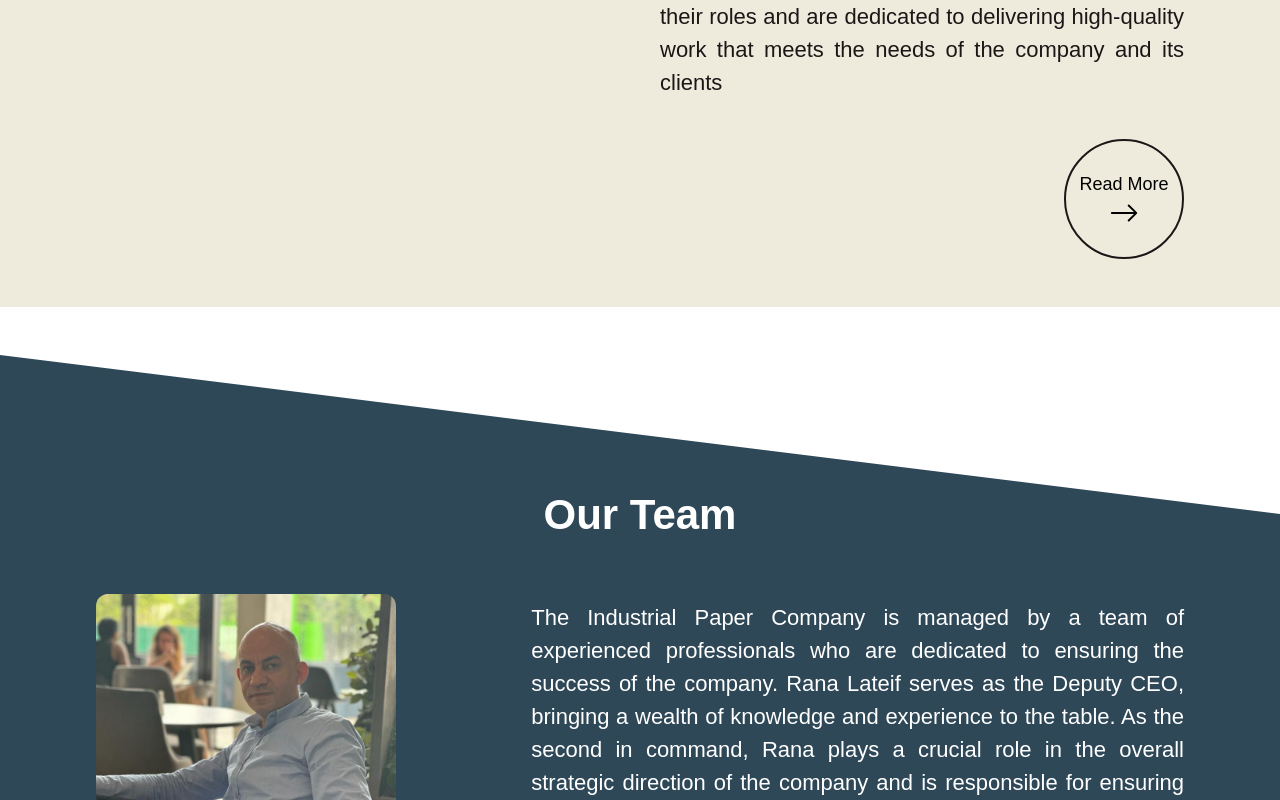
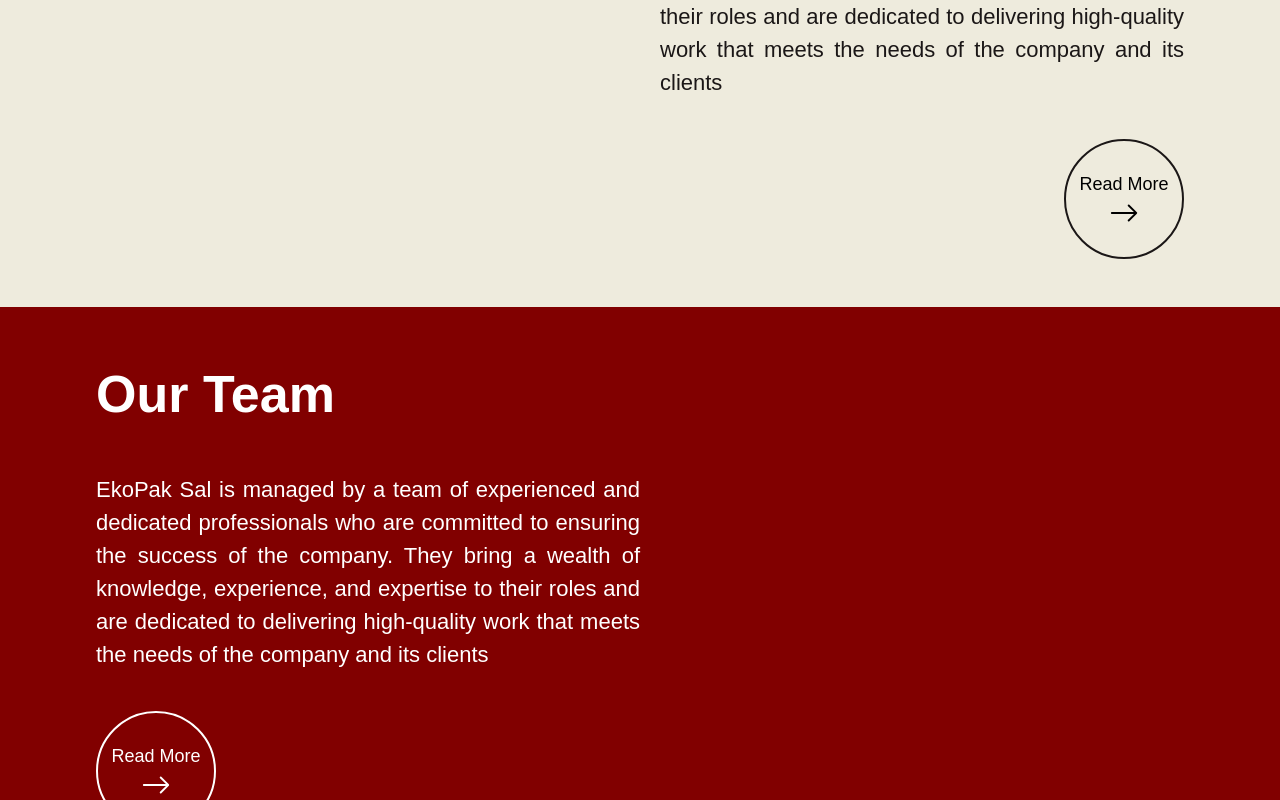
Before and after one commit to HSB1897/ekopakl, a React (Create React App) app in the folder client/: page / in a window 1280 px wide. Shown: the part 1820-2620 px from the top of the page. Built offline with nearby package versions, Linux system fonts and the light colour scheme.

Commit message:
client: added new team section

```diff
--- /dev/null
+++ b/client/src/components/Container.jsx
@@ -0,0 +1,11 @@
+import React from 'react';
+
+const Container = (props) => {
+  return (
+    <section className={`bg-primary-100 lg:px-24 py-12 ${props.className}`}>
+      {props.children}
+    </section>
+  );
+}
+
+export default Container;
--- /dev/null
+++ b/client/src/components/Headline.jsx
@@ -0,0 +1,11 @@
+import React from 'react'
+
+const Headline = (props) => {
+  return (
+    <h1 className={`text-[52px] font-bold ${props.className}`}>
+        {props.children}
+    </h1>
+  )
+}
+
+export default Headline
--- a/client/src/pages/Home/About.jsx
+++ b/client/src/pages/Home/About.jsx
@@ -1,16 +1,18 @@
 import React from 'react';
 import Button from '../../components/Button';
+import Container from '../../components/Container';
+import Headline from '../../components/Headline';
 
 const About = () => {
   return (
-    <section className='bg-secondary px-24 py-12 flex gap-10'>
+    <Container className='bg-secondary flex gap-10'>
       <div className='w-1/2'> </div>
       <div className='flex flex-col gap-10 w-1/2'>
-          <h1 className='text-navy text-[52px] font-bold'>About Us</h1>
+          <Headline className='text-navy'>About Us</Headline>
           <p className='text-navy text-[22px] text-justify'>EkoPak Sal is managed by a team of experienced and dedicated professionals who are committed to ensuring the success of the company. They bring a wealth of knowledge, experience, and expertise to their roles and are dedicated to delivering high-quality work that meets the needs of the company and its clients</p>
           <Button className=' self-end hover:bg-navy hover:text-secondary duration-200' arrowHoverColor={"secondary"}>Read More</Button>
       </div>
-    </section>
+    </Container>
   );
 }
 
--- a/client/src/pages/Home/Index.jsx
+++ b/client/src/pages/Home/Index.jsx
@@ -12,6 +12,7 @@
 import {IoLocationSharp} from 'react-icons/io5';
 import Services from './Services';
 import About from './About';
+import Team from './Team';
 
 
 const Index = () => {
@@ -22,6 +23,7 @@
       <Header />
       <Services />
       <About />
+      <Team />
 
       <section className='mt-12 team bg-primary-100 w-full pt-32 lg:px-24 px-6 pb-40'>
         <h1 className='text-[42px] font-bold text-center text-white'>Our Team</h1>
--- a/client/src/pages/Home/Services.jsx
+++ b/client/src/pages/Home/Services.jsx
@@ -1,13 +1,15 @@
 import React, {useState} from 'react';
 import images from '../../assets';
+import Container from '../../components/Container';
+import Headline from '../../components/Headline';
 
 const Services = () => {
 
   const [service, setService] = useState("paper");
 
   return (
-    <section className=' bg-primary-100 lg:px-24 py-12'>
-          <h1 className='text-[52px] font-bold text-white'>Services</h1>
+    <Container>
+          <Headline className='text-white'>Services</Headline>
           <div className='flex mt-12 justify-between'>
             <img src={service==="paper" ? images.paperServices1 : service==="restaurant" ? images.restaurantServices1 : service==="diaries" ? images.diariesServices1 : null} alt="" className='h-[500px] w-[400px] object-cover rounded-2xl' />
             <div className='flex flex-col gap-10'>
@@ -23,7 +25,7 @@
                 <img src={service==="paper" ? images.paperServices4 : service==="restaurant" ? images.restaurantServices4 : service==="diaries" ? images.diariesServices4 : null}  alt="" className='w-[400px] object-cover h-1/2 rounded-2xl' />
             </div>
           </div>
-    </section>
+    </Container>
   );
 }
 
--- /dev/null
+++ b/client/src/pages/Home/Team.jsx
@@ -0,0 +1,19 @@
+import React from 'react';
+import Container from '../../components/Container';
+import Headline from '../../components/Headline';
+import Button from '../../components/Button';
+
+const Team = () => {
+  return (
+    <Container className='flex'>
+          <div className='w-1/2 flex flex-col gap-10'>
+            <Headline className='text-white'>Our Team</Headline>
+            <p className='text-[22px] text-justify text-white'>EkoPak Sal is managed by a team of experienced and dedicated professionals who are committed to ensuring the success of the company. They bring a wealth of knowledge, experience, and expertise to their roles and are dedicated to delivering high-quality work that meets the needs of the company and its clients</p>
+            <Button className='text-white border-white hover:text-primary-100 hover:bg-white duration-200'>Read More</Button>
+          </div>
+
+    </Container>
+  );
+}
+
+export default Team;
```
